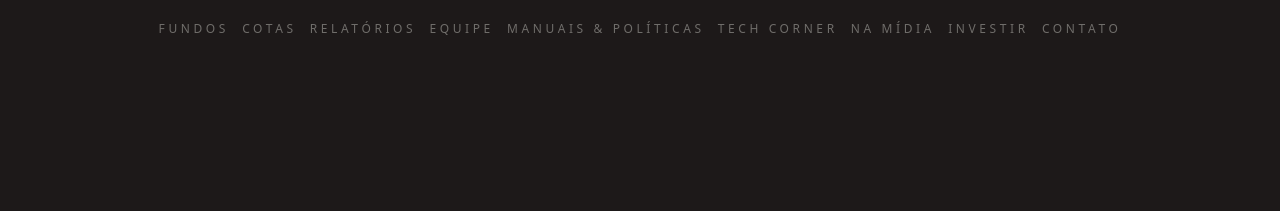
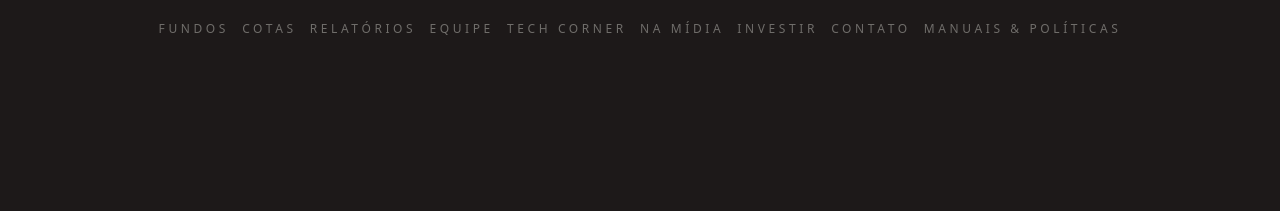
Before and after one commit to ateliedetemas/blpcrypto, a Jekyll site: the page built from index.md, in a window 1280 px wide. Shown: the top 211 px of the page. Built offline with Jekyll 4.4.1, drawn with Linux system fonts in a browser that asks for light colours; our own code applies the rules of GitHub Pages for plain Markdown files.

```diff
--- a/_data/menu.yml
+++ b/_data/menu.yml
@@ -30,14 +30,14 @@
       url: "/relatorios/"
     - title: Equipe
       url: "/equipe/"
-    - title: Manuais & Políticas
-      url: "/regulamento/"
     - title: Tech Corner
       url: "/tech-corner/"
     - title: Na Mídia
       url: "/na-midia/"
     - title: Investir
+      label_font_color: "255, 255, 45"
       url: "/como-investir/"
-      label_font_color: "255, 255, 45"
     - title: Contato
       url: "/contato/"
+    - title: Manuais & Políticas
+      url: "/regulamento/"
```
